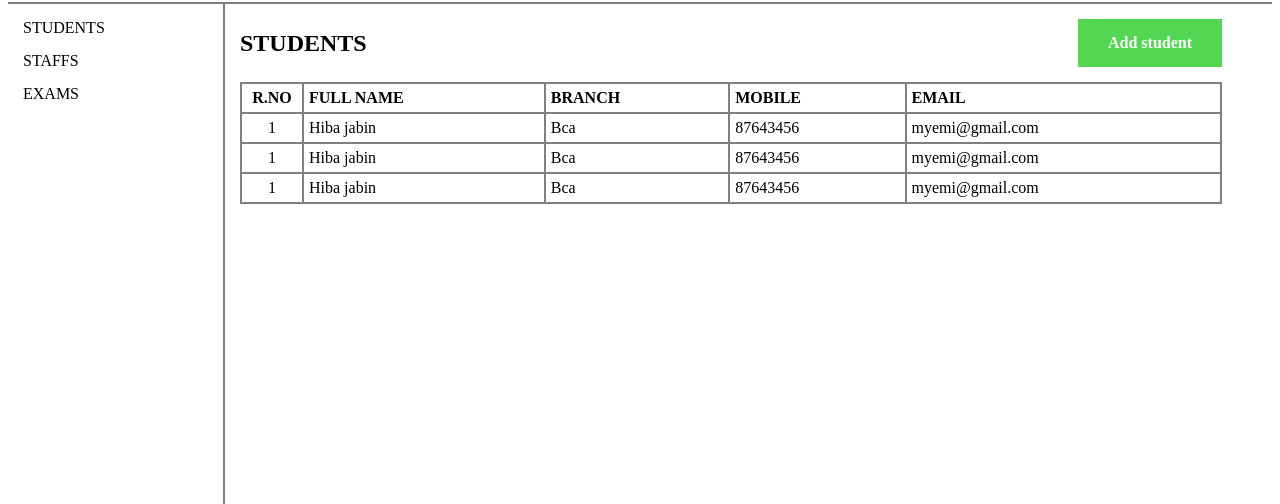
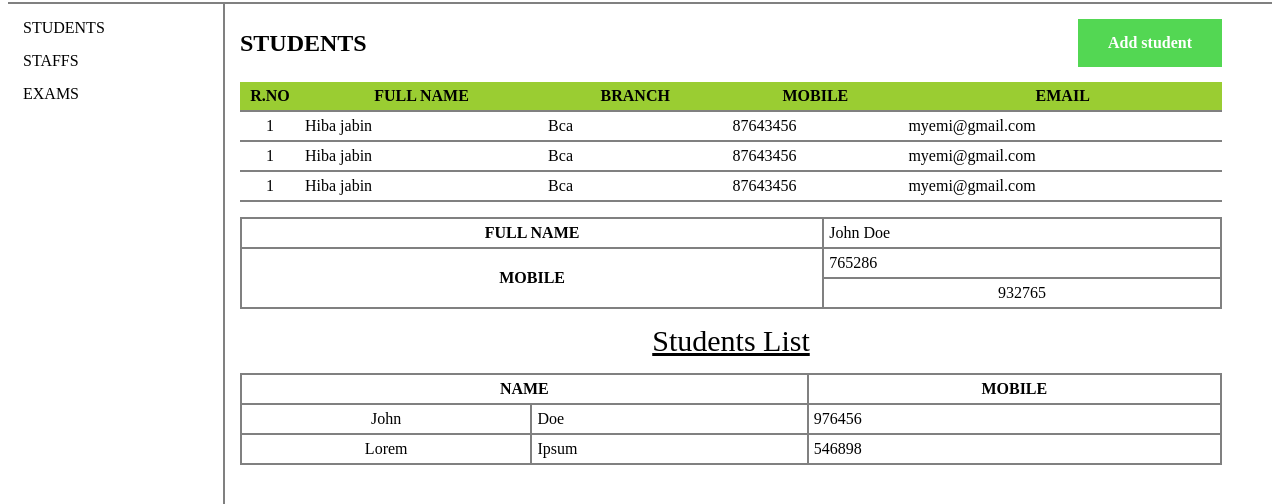
Before and after one commit to hibajabin/tasks, a plain HTML site: page task4.html in a window 1280 px wide. Shown: the part 76-580 px from the top of the page. Drawn offline with Linux system fonts and the light colour scheme.

Commit message:
table created

```diff
--- a/task4.css
+++ b/task4.css
@@ -74,7 +74,9 @@
 
     height: 100%;
     width: calc(100% - 282px);
-    padding: 15px;
+    padding: 15px 15px 50px 15px;
+    overflow-y: auto;
+
 }
 
 .heading {
@@ -112,12 +114,12 @@ th {
     text-transform: uppercase;
 }
 
-table,
-th,
-td {
+table.list-table,
+.list-table th,
+.list-table td {
     border: 2px solid grey;
     border-collapse: collapse;
-    text-align: left;
+
 }
 
 td:first-child,
@@ -133,3 +135,43 @@ th,
 td {
     padding: 5px;
 }
+
+.list-table th:first-child,
+.list-table td:first-child {
+    width: auto;
+}
+
+caption {
+    padding-bottom: 15px;
+    font-size: 30px;
+    text-decoration: underline;
+}
+
+.colored-container th {
+    background-color: yellowgreen;
+}
+
+table.colored-container {
+    border-collapse: collapse;
+}
+
+.colored-container tr {
+    border-bottom: 2px solid grey;
+}
+
+.list-table tr:hover {
+    background-color: darkcyan;
+    cursor: pointer;
+}
+
+@media only screen and (max-width : 767px) {
+    .sidebar {
+        display: none;
+    }
+
+    .content {
+        width: calc(100% - 30px);
+        overflow-x: auto;
+
+    }
+}
--- a/task4.html
+++ b/task4.html
@@ -30,7 +30,7 @@
                 <a href="#" class="link-btn">Add student</a>
             </div>
             <div class="table-container">
-                <table>
+                <table class="colored-container">
                     <tr>
                         <th>R.no</th>
                         <th>Full name</th>
@@ -60,6 +60,42 @@
                         <td>myemi@gmail.com</td>
                     </tr>
                 </table>
+                <table class="list-table">
+                    <tr>
+                        <th>Full name</th>
+                        <td>John Doe</td>
+
+                    </tr>
+                    <tr>
+                        <th rowspan="2">Mobile</th>
+                        <td>765286</td>
+
+                    </tr>
+                    <tr>
+                        <td>932765</td>
+                    </tr>
+                </table>
+                <table class="list-table" style="margin-bottom:50px">
+                    <caption>Students List</caption>
+                    <tr>
+                        <th colspan="2">Name</th>
+                        <th>Mobile</th>
+
+
+                    </tr>
+                    <tr>
+                        <td>John</td>
+                        <td>Doe</td>
+                        <td>976456</td>
+
+                    </tr>
+                    <tr>
+                        <td>Lorem </td>
+                        <td>Ipsum</td>
+                        <td>546898</td>
+                    </tr>
+                </table>
+
             </div>
         </div>
     </div>
```
